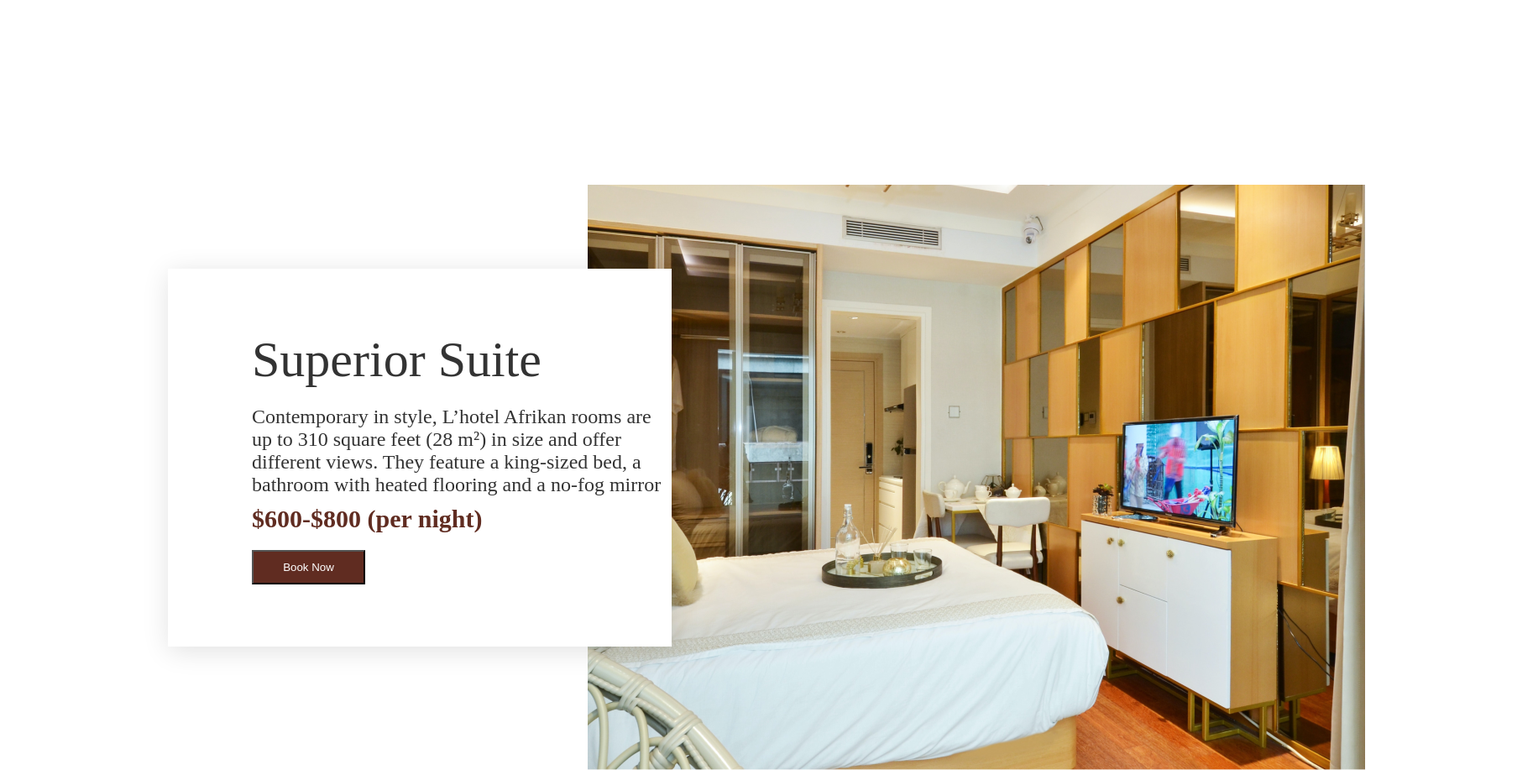
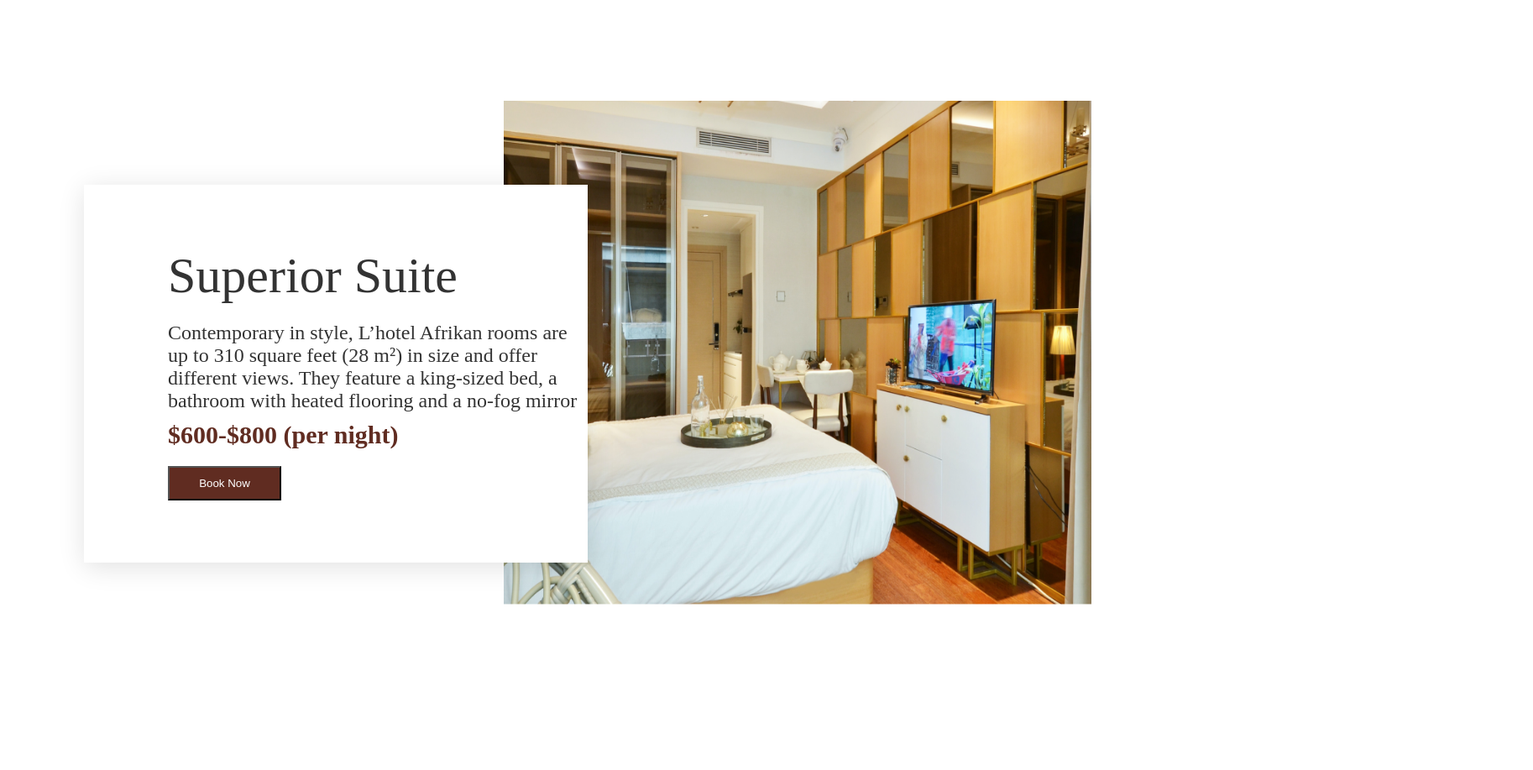
Before and after one commit to mark-okoth/RoomsPage, a website: page index.html in a window 1280 px wide. Shown: the part 3320-4237 px from the top of the page at 84% size, 1826 px wide, since content can reach past the window. After the commit the page ends 4044 px from the top, so only its background shows below. Drawn offline with nearby package versions, Linux system fonts and the light colour scheme.

Commit message:
width and the superior part complete

```diff
--- a/style.css
+++ b/style.css
@@ -246,7 +246,7 @@ btn {
 .superior-container {
   display: flex;
   flex-direction: row;
-  margin: 100px;
+  left: 10%;
 }
 
 .superior-content {
@@ -277,11 +277,12 @@ btn {
   margin-bottom: 10px;
   font-size: 30px;
 }
-.superior-image{
+.superior-image img {
   margin-right: 100px;
+  width: 700px;
+  height: 600px;
+  background-size: cover;
+  background-position: center;
+  background-repeat: no-repeat;
+  right: 10%;
 }
-.superior-image img{
- background-size: cover;
- background-position: center;
- background-repeat: no-repeat;
-}
```
